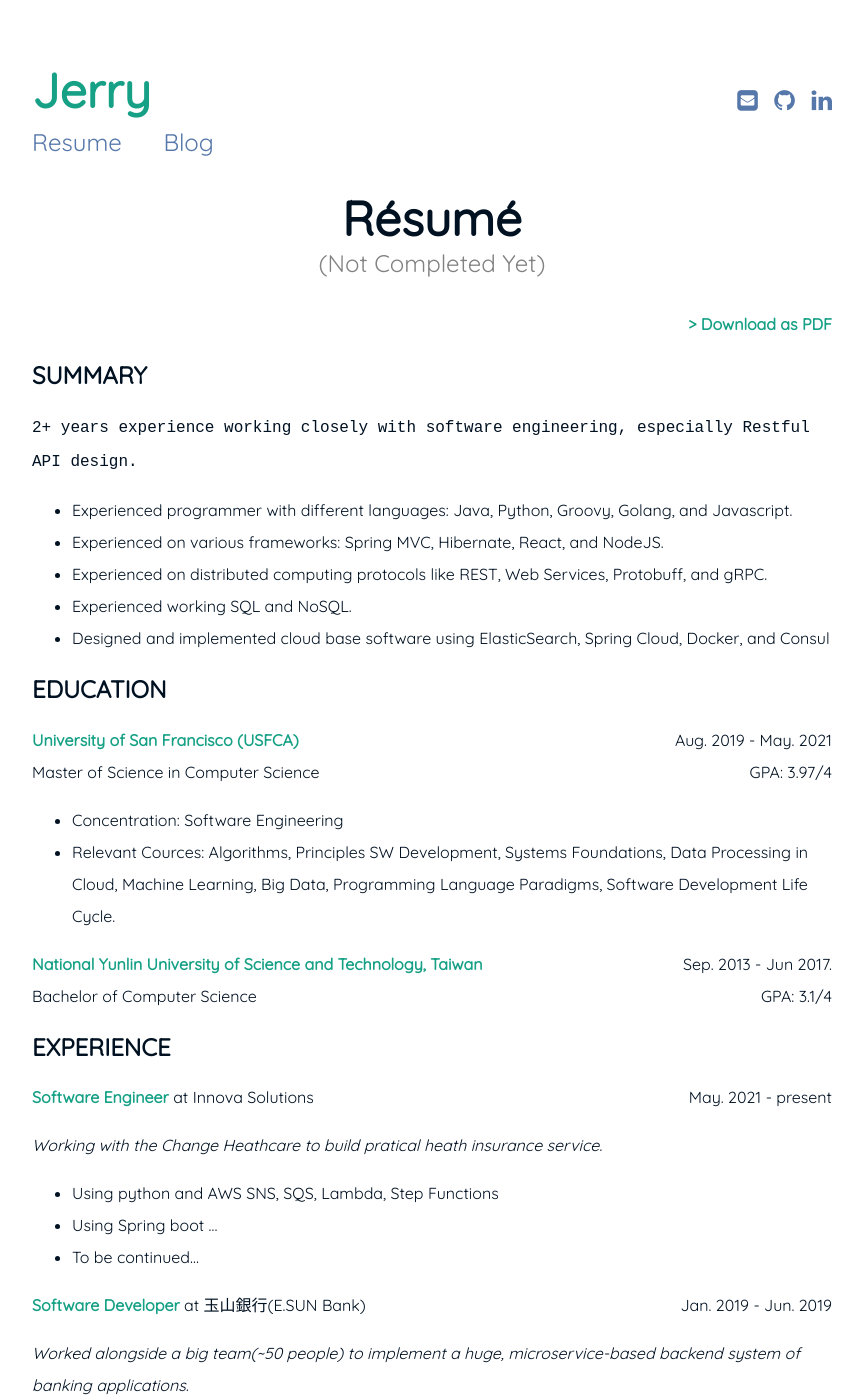
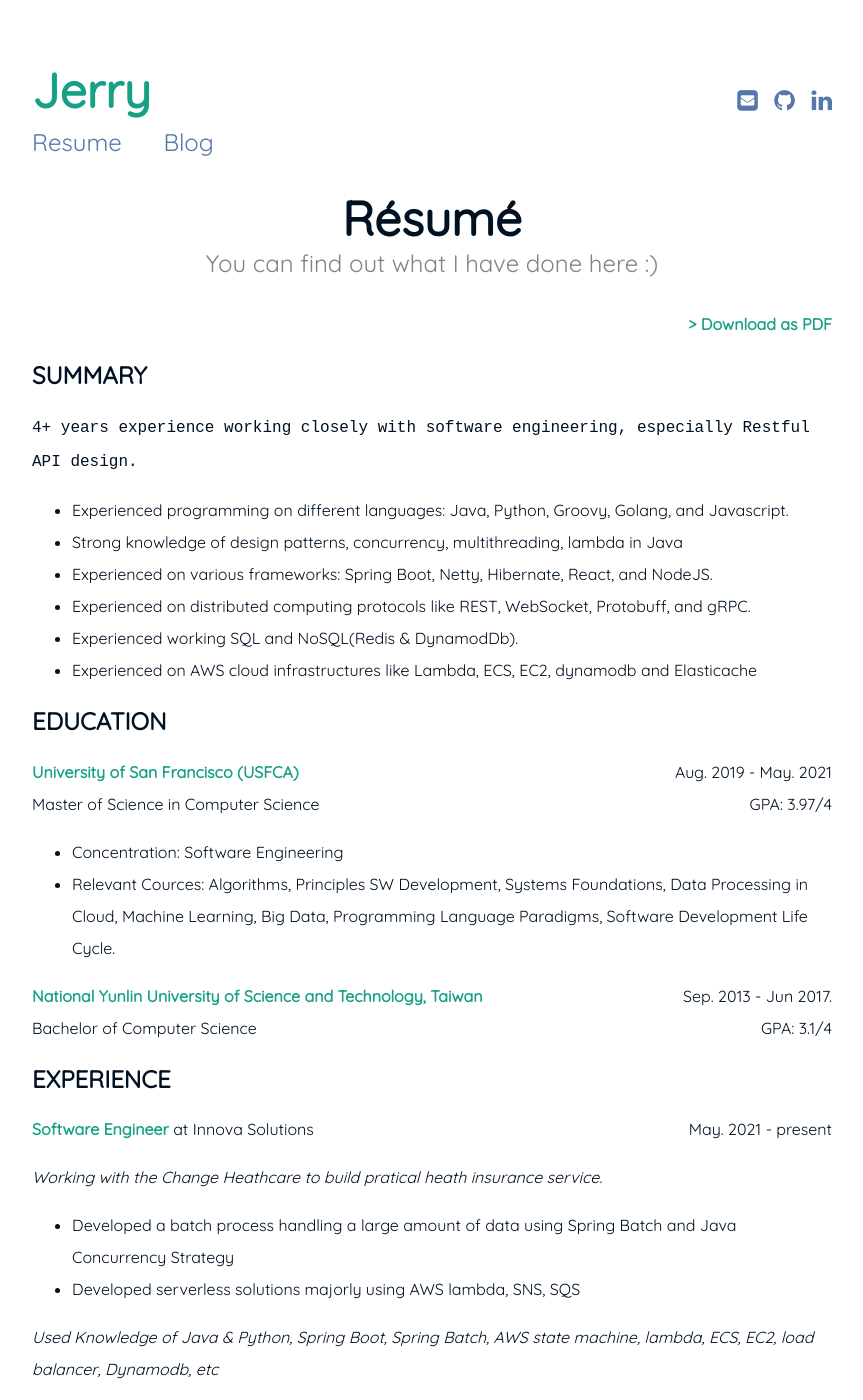
Before and after one commit to mchen81/blog, a Jekyll site: the page built from resume.md, in a window 1280 px wide and 1400 px high. Shown: the whole window, without its empty margins (208-1071 px from the left). Built offline with Jekyll 4.4.1, drawn with Linux system fonts in a browser that asks for light colours; some of the changed text lies outside the part shown.

Commit message:
update my resume

```diff
--- a/resume.md
+++ b/resume.md
@@ -1,7 +1,7 @@
 ---
 layout: page
 title: Résumé
-subtitle: (Not Completed Yet)
+subtitle: You can find out what I have done here :)
 ---
 
 <span style="float: right; "><a href="{{ '/assets/resume.pdf' | prepend: site.baseurl }}"><strong>> Download as PDF</strong></a> </span>
@@ -9,13 +9,14 @@ subtitle: (Not Completed Yet)
 
 ## SUMMARY
 
-`2+ years experience working closely with software engineering, especially Restful API design. `
+`4+ years experience working closely with software engineering, especially Restful API design. `
 
-- Experienced programmer with different languages: Java, Python, Groovy, Golang, and Javascript.
-- Experienced on various frameworks: Spring MVC, Hibernate, React, and NodeJS.
-- Experienced on distributed computing protocols like REST, Web Services, Protobuff, and gRPC.
-- Experienced working SQL and NoSQL.
-- Designed and implemented cloud base software using ElasticSearch, Spring Cloud, Docker, and Consul
+- Experienced programming on different languages: Java, Python, Groovy, Golang, and Javascript.
+- Strong knowledge of design patterns, concurrency, multithreading, lambda in Java
+- Experienced on various frameworks: Spring Boot, Netty, Hibernate, React, and NodeJS.
+- Experienced on distributed computing protocols like REST, WebSocket, Protobuff, and gRPC.
+- Experienced working SQL and NoSQL(Redis & DynamodDb).
+- Experienced on AWS cloud infrastructures like Lambda, ECS, EC2, dynamodb and Elasticache
 
 ## EDUCATION
 
@@ -34,9 +35,10 @@ Bachelor of Computer Science <span style="float: right; ">GPA: 3.1/4</span>
 
 _Working with the Change Heathcare to build pratical heath insurance service._
 
-- Using python and AWS SNS, SQS, Lambda, Step Functions
-- Using Spring boot ...
-- To be continued...
+- Developed a batch process handling a large amount of data using Spring Batch and Java Concurrency Strategy
+- Developed serverless solutions majorly using AWS lambda, SNS, SQS
+
+_Used Knowledge of Java & Python, Spring Boot, Spring Batch, AWS state machine, lambda, ECS, EC2, load balancer, Dynamodb, etc_
 
 **Software Developer** at 玉山銀行(E.SUN Bank) <span style="float: right; ">Jan. 2019 - Jun. 2019</span>
 
@@ -50,7 +52,15 @@ _Used Knowledge of Java, Spring Boot, Oracle Stored Procedure._
 
 ## PROJECTS
 
-**Waterflow** - A easy to use microservices deploy web page. <span style="float: right; ">2021</span>
+**Patient Roster**. <span style="float: right; ">2021, Innova Soluctions</span>
+
+- Receive a request data which has up to 1 million rows.
+- Parse and validate every row.
+- Request each row to FHIR api
+- Retrieve patient document once FHIR published a pipeline end event.
+  Spring Boot, Spring batch, ECS, Lambda, S3, SNS, SQS, DynamodDb
+
+**Waterflow** - A easy to use microservices deploy web page. <span style="float: right; ">2021, USFCA</span>
 
 Worked in a team of 9 to create an easy-to-use micro-services deployment system
 
@@ -59,23 +69,34 @@ Worked in a team of 9 to create an easy-to-use micro-services deployment system
 - When the all micro-services are ready, the designers can decide to enable the workflow, and the Waterflow will deploy all services on Zeebe.
   Bpmn.io, Micronaut, Groovy, React, Elasticsearch, AWS ECR & ECS
 
-**Pocket Realtor** - Better Airbxb? <span style="float: right; ">2020</span>
+**Pocket Realtor** - Better Airbxb? <span style="float: right; ">2020, Master's project of USFCA</span>
 
+- https://github.com/mchen81/pocket-realtor-backend
 - Pocket Realtor provides a web service for homeowners, real estate agents, and people seeking to
   make the process of renting housing with friends more seamless.
-- Homeowners will have a pro le page and post the house(s) which they would like to sell or rent.
+- Homeowners will have a page to post the house(s) which they would like to sell or rent.
 - Tenants will discover useful information about available properties to rent in their area, such as square footage, rent price, nearby amenities, and more
 - Tenants are able to create a group with their friends so that they can share information about
   their rental choices with one another and find a place that is the best fit.
 
 NodeJS, Express, Sequelize, JWT, PostgreSQL, AWS EC2 & RDS
 
+**Distributed Storage System** - <span style="float: right; ">2020, BigData course from USFCA</span>
+
+- https://github.com/mchen81/DFS-java-netty
+- Like [Hadoop Distributed Storage System](https://hadoop.apache.org/), it provides a storage place to keep avalibility for data.
+- Make every chunk of data has 3 replicas distributed around cluster
+- Make a backup if detecting a chunk is broken
+-
+
+Java And Netty
+
 **Buy-Tracker** - A web app tracking what you've payed. <span style="float: right; ">2019</span>
 When I was first in the US, I tried to write down my spending in some mobile app. It's painful bucause typing lots of items and prices from reciptes didn't make sense. I realized I could write an app to help me achieve that - ocr. Taking a phto then tracking is done - how beautiful it is. Therefore, I built this app and got famaliar with Spring Boot.
 
 _But it didn't help a lot since I gotta take a really clear image. Even worse, it a web page but not a mobile app._
 
-**Security system of open field with cloud computing, drone and robot** - Bachelor's Project <span style="float: right; ">2016</span>
+**Security system of open field with cloud computing, drone and robot** - Bachelor's Project <span style="float: right; ">2016, Bachelor's project of YUNTECH</span>
 
 Worked in a team of three to create a security system for large open spaces, such as parks using
 Raspberry Pi, drones and Hadoop.
```
